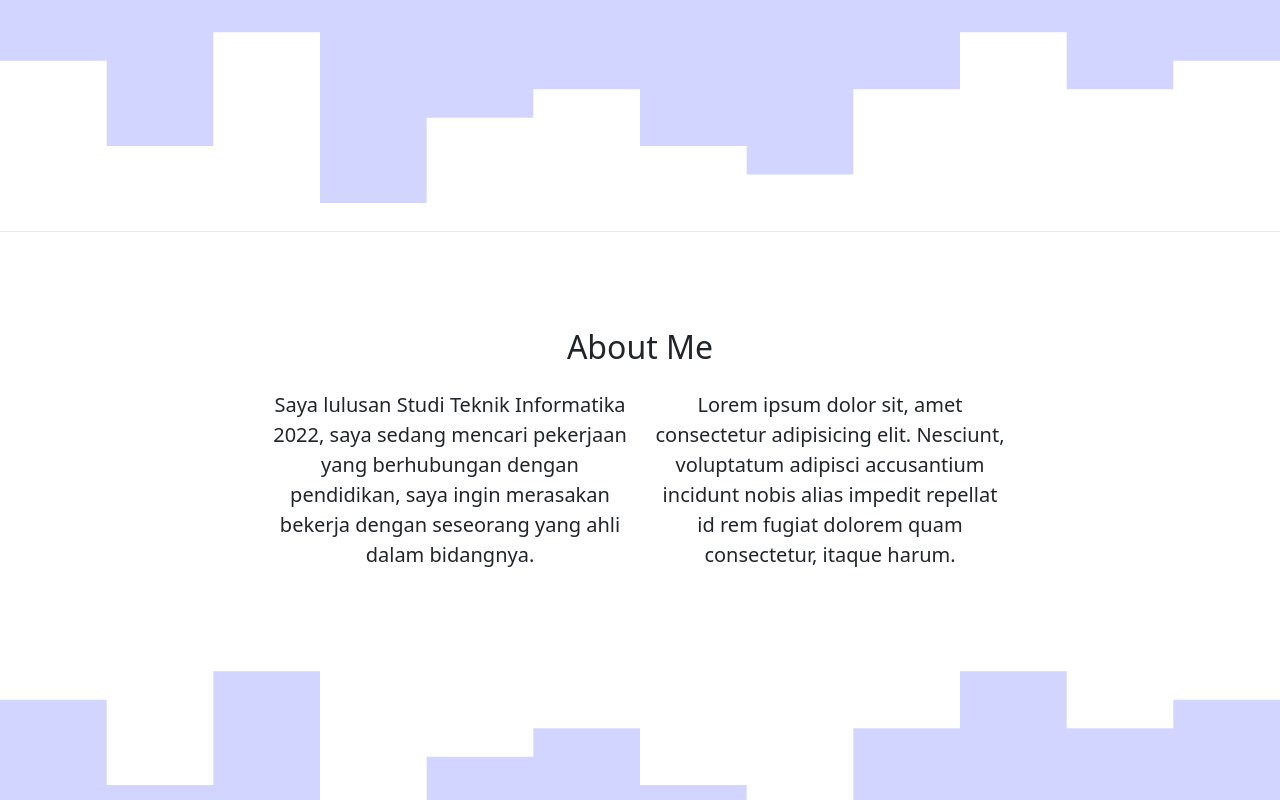
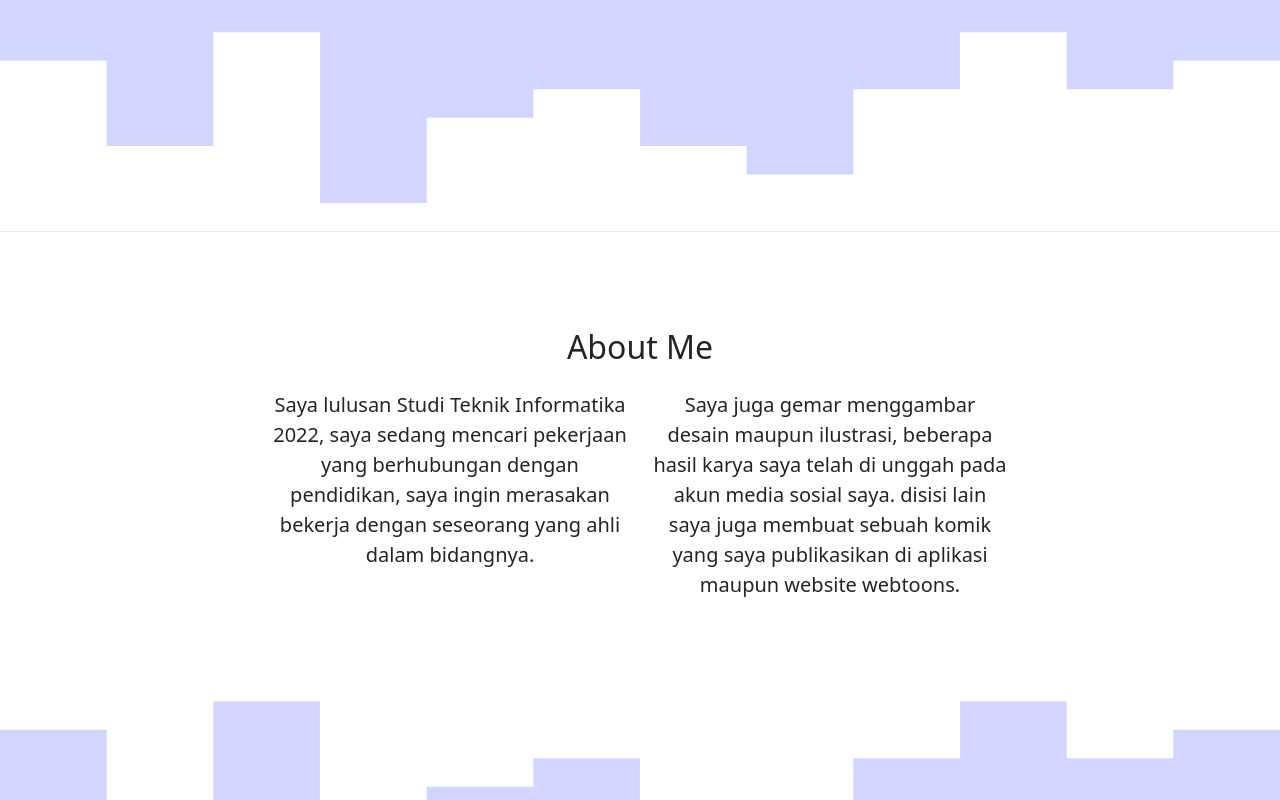
Before and after one commit to Reftha/reftha.github.io, a plain HTML site: page index.html in a window 1280 px wide. Shown: the part 470-1270 px from the top of the page. Drawn offline with nearby package versions, Linux system fonts and the light colour scheme.

Commit message:
masih tentang saya

```diff
--- a/index.html
+++ b/index.html
@@ -110,10 +110,10 @@
           </div>
           <div class="col-md-4">
             <p>
-              Lorem ipsum dolor sit, amet consectetur adipisicing elit.
-              Nesciunt, voluptatum adipisci accusantium incidunt nobis alias
-              impedit repellat id rem fugiat dolorem quam consectetur, itaque
-              harum.
+              Saya juga gemar menggambar desain maupun ilustrasi, beberapa hasil
+              karya saya telah di unggah pada akun media sosial saya. disisi
+              lain saya juga membuat sebuah komik yang saya publikasikan di
+              aplikasi maupun website webtoons.
             </p>
           </div>
         </div>
```
